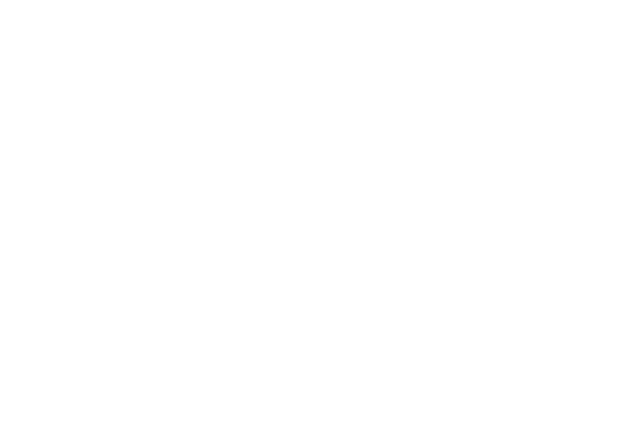
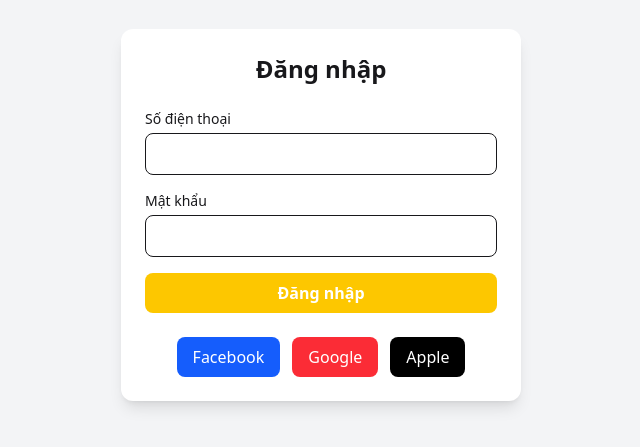
Before and after one commit to Ngoc-Nhan/Remarket, a React (Vite) app: page /login in a window 1280 px wide. Before the commit this address had no page. Shown: the part 185-632 px from the top of the page, without its empty margins (319-959 px from the left). Built offline with nearby package versions, Linux system fonts and the light colour scheme.

Commit message:
first commit

```diff
--- a/src/App.jsx
+++ b/src/App.jsx
@@ -8,7 +8,7 @@
   return (
     <Routes>
       <Route path="/" element={<Home />} />
-      <Route path="/dang-tin" element={<Login />} />
+      <Route path="/login" element={<Login />} />
     </Routes>
   );
 }
--- a/src/pages/Login.jsx
+++ b/src/pages/Login.jsx
@@ -1,11 +1,74 @@
-import React from 'react'
+import React, { useState } from "react";
 
 function Login() {
-    return (
-        <div>
-            <div></div>
+  const [phone, setPhone] = useState("");
+  const [password, setPassword] = useState("");
+
+  const handleSubmit = (e) => {
+    e.preventDefault();
+
+    // Giả lập login (bạn có thể thay bằng API call)
+    if (phone === "0901234567" && password === "123456") {
+      alert("Đăng nhập thành công!");
+      // Ví dụ: chuyển hướng sang trang home
+      window.location.href = "/home";
+    } else {
+      alert("Sai số điện thoại hoặc mật khẩu!");
+    }
+  };
+
+  return (
+    <div className="flex justify-center items-center h-screen bg-gray-100">
+      <div className="w-[400px] bg-white shadow-lg rounded-xl p-6">
+        <h2 className="text-2xl font-bold text-center mb-6">Đăng nhập</h2>
+
+        <form onSubmit={handleSubmit} className="space-y-4">
+          <div>
+            <label className="block mb-1 text-sm font-medium">
+              Số điện thoại
+            </label>
+            <input
+              type="text"
+              value={phone}
+              onChange={(e) => setPhone(e.target.value)}
+              required
+              className="w-full border rounded-lg px-3 py-2 focus:ring-2 focus:ring-yellow-400"
+            />
+          </div>
+
+          <div>
+            <label className="block mb-1 text-sm font-medium">Mật khẩu</label>
+            <input
+              type="password"
+              value={password}
+              onChange={(e) => setPassword(e.target.value)}
+              required
+              className="w-full border rounded-lg px-3 py-2 focus:ring-2 focus:ring-yellow-400"
+            />
+          </div>
+
+          <button
+            type="submit"
+            className="w-full bg-yellow-400 hover:bg-yellow-500 text-white font-bold py-2 rounded-lg"
+          >
+            Đăng nhập
+          </button>
+        </form>
+
+        <div className="mt-6 text-center space-x-3">
+          <button className="px-4 py-2 bg-blue-600 text-white rounded-lg">
+            Facebook
+          </button>
+          <button className="px-4 py-2 bg-red-500 text-white rounded-lg">
+            Google
+          </button>
+          <button className="px-4 py-2 bg-black text-white rounded-lg">
+            Apple
+          </button>
         </div>
-    )
+      </div>
+    </div>
+  );
 }
 
-export default Login
+export default Login;
```
Also changed, not shown: package.json (+4 -3 lines), 1 other file (tests, documents, lock files or other folders).
